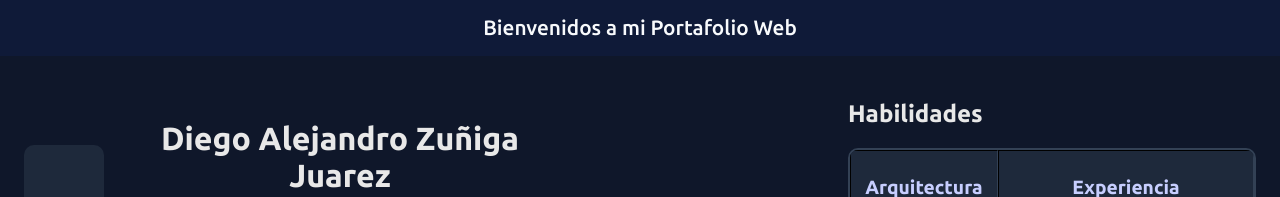
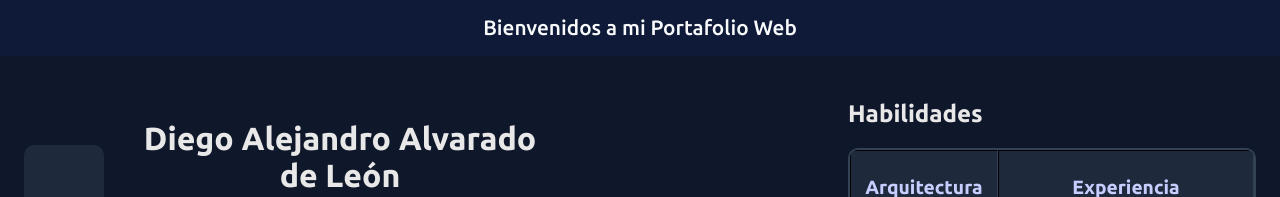
Before and after one commit to Xarmiel/PortWeb, a plain HTML site: page View/AboutMe.html in a window 1280 px wide. Shown: the top 197 px of the page. Drawn offline with Linux system fonts and the light colour scheme.

Commit message:
Correccion de Nombre

```diff
--- a/View/AboutMe.html
+++ b/View/AboutMe.html
@@ -105,7 +105,7 @@
         <main class="content">
             <div class="content_header">
                 <div class="intro_text">
-                    <h1> Diego Alejandro Zuñiga Juarez </h1>
+                    <h1> Diego Alejandro Alvarado de León </h1>
                     <p> Hola! Soy Juan Gonzales licenciado en Arquitectura por la UTP, tengo una amplia experiencia en
                         el
                         diseño y estructuración de viviendas unifamiliares,
```
Also changed, not shown: View/Contact.html (+1 -1 lines).
